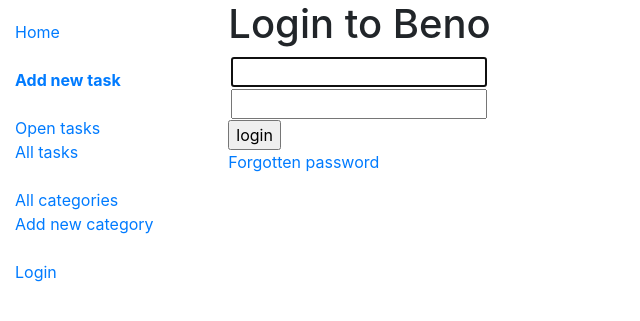
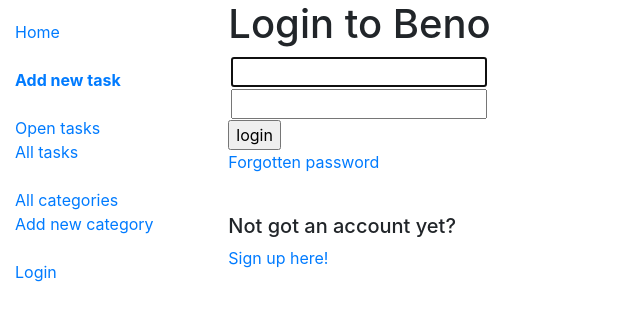
Before and after one commit to rebeccasedgwick/beno, a Django app: page /beno/accounts/login/ in a window 1280 px wide. Shown: the top 321 px of the page, without its empty margins (0-640 px from the left). Run offline with Django 3.2, Linux system fonts and the light colour scheme; some libraries are stand-ins or nearby versions.

Commit message:
Add signup link from login page

```diff
--- a/beno/templates/registration/login.html
+++ b/beno/templates/registration/login.html
@@ -38,4 +38,8 @@
   </form>
 
   <p><a href="{% url 'password_reset' %}">Forgotten password</a></p>
+ <br>
+  <h5>Not got an account yet?</h5>
+  <p><a href="{% url 'signup' %}">Sign up here!</a></p>
+
 {% endblock %}
```
